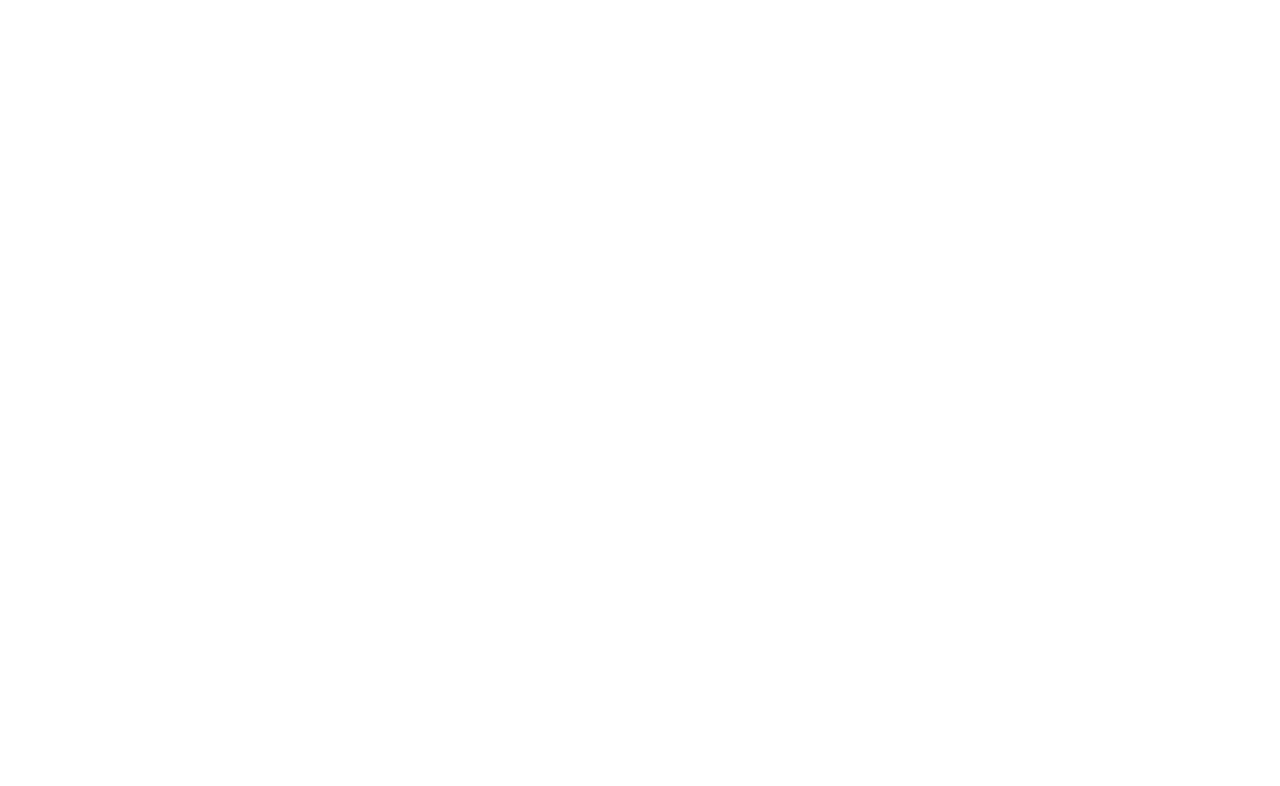
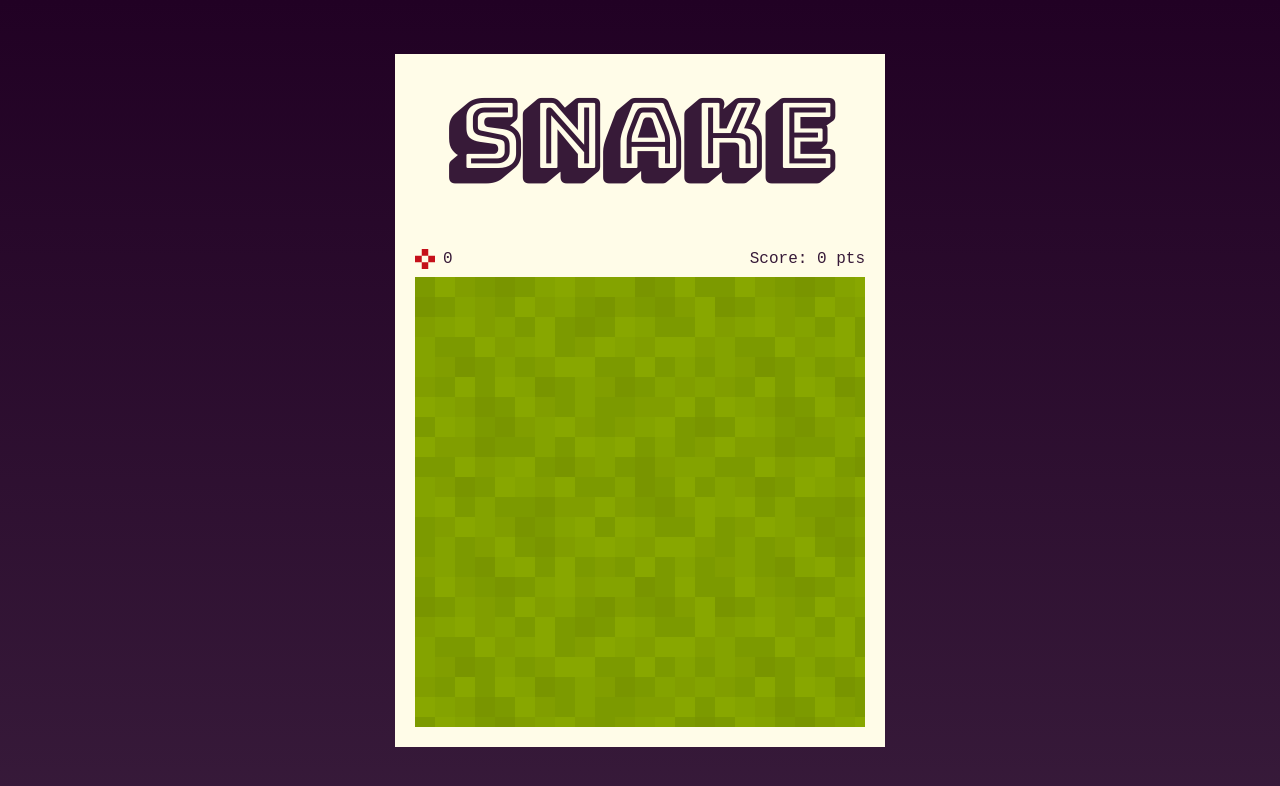
Before and after one commit to catarina-mcs/snake, a website: page src/index.html in a window 1280 px wide. Drawn offline with Linux system fonts and the light colour scheme; a web font is replaced by a local one.

Commit message:
Setup HTML and CSS game section

```diff
--- a/src/index.html
+++ b/src/index.html
@@ -4,10 +4,23 @@
     <meta charset="UTF-8">
     <meta http-equiv="X-UA-Compatible" content="IE=edge">
     <meta name="viewport" content="width=device-width, initial-scale=1.0">
+    <link href="https://fonts.googleapis.com/css2?family=Bungee+Shade&family=Oxygen+Mono&display=swap" rel="stylesheet">
     <link rel="stylesheet" href="./styles/styles.css">
     <title>Snake</title>
 </head>
 <body>
+    <section class="game">
+        <h1 class="title">Snake</h1>
+        <div class="score-info">
+            <div class="apples">
+                <img src="./images/apple.png" alt="Apple Icon" class="apple-small">
+                <span id="apple-count">0</span>
+            </div>
+            <p>Score: <span id="score">0</span> pts</p>
+        </div>
+        <div class="grid"></div>
+    </section>
+
     <script src="./scripts/index.js"></script>
 </body>
 </html>
--- a/src/styles/styles.css
+++ b/src/styles/styles.css
@@ -0,0 +1,53 @@
+* {
+    margin: 0;
+    padding: 0;
+    box-sizing: border-box;
+}
+
+body {
+    font-family: 'Oxygen Mono', monospace;
+    background: linear-gradient(to bottom, rgba(33, 1, 36, 1) 0%, rgba(33, 1, 36, 0.9) 100%);
+    background-size: cover;
+    height: 100vh;
+    display: flex;
+    align-items: center;
+    justify-content: center;
+}
+
+.game {
+    background-color: #FFFCE8;
+    color: #371A38;
+    box-sizing: content-box;
+    padding: 20px;
+    display: inline-block;
+}
+
+.title {
+    font-family: 'Bungee Shade', fantasy;
+    font-size: 6rem;
+    text-align: center;
+    margin-bottom: 0.5em;
+}
+
+.score-info {
+    display: flex;
+    align-items: center;
+    justify-content: space-between;
+    margin-bottom: 0.5em;
+}
+
+.apples {
+    display: flex;
+    align-items: center;
+}
+
+.apple-small {
+    width: 20px;
+    margin-right: 0.5em;
+}
+
+.grid {
+    background: url(../images/grid-bg.png);
+    width: 450px;
+    height: 450px;
+}
```
Also changed, not shown: src/images/apple.png (added), src/images/grid-bg.png (added).
